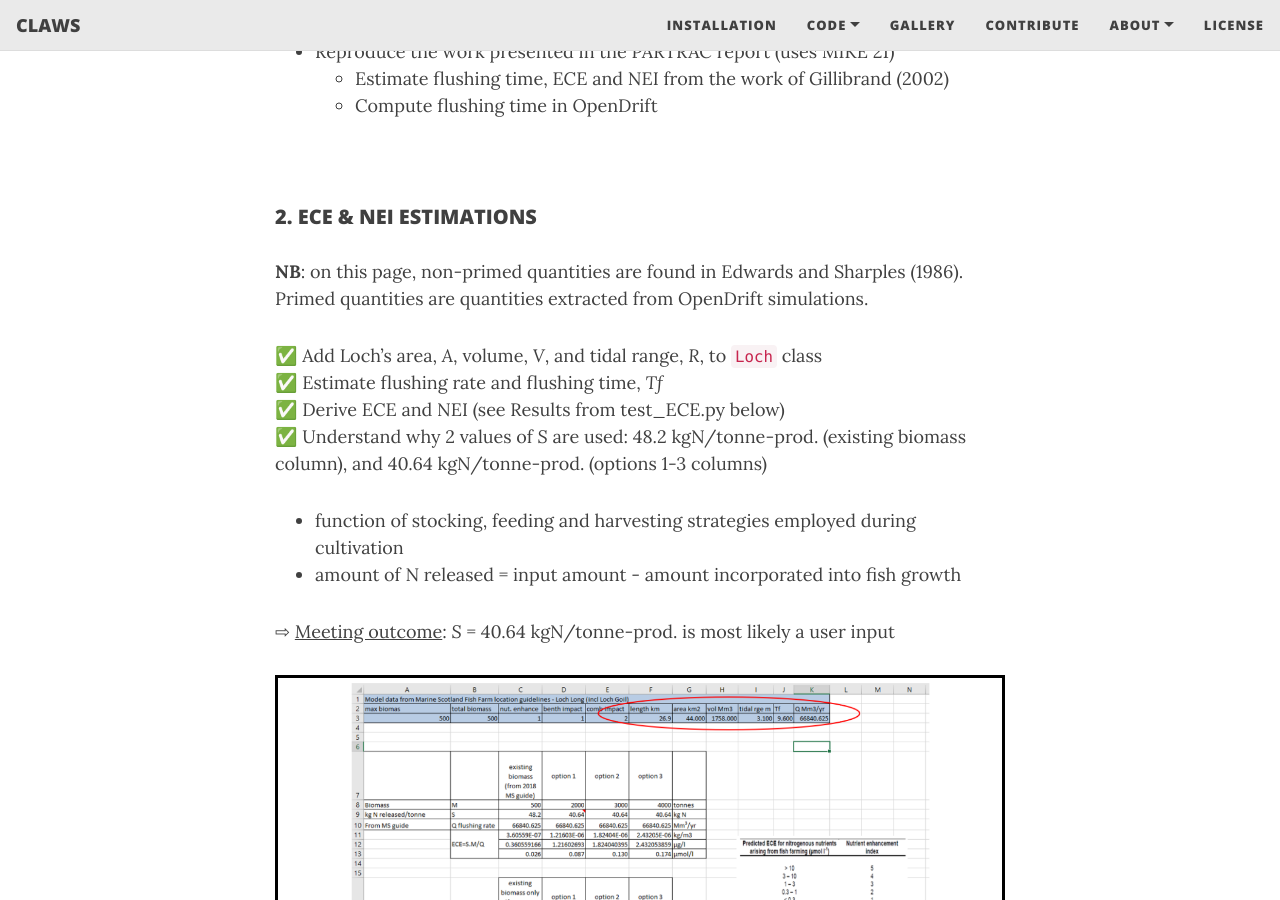
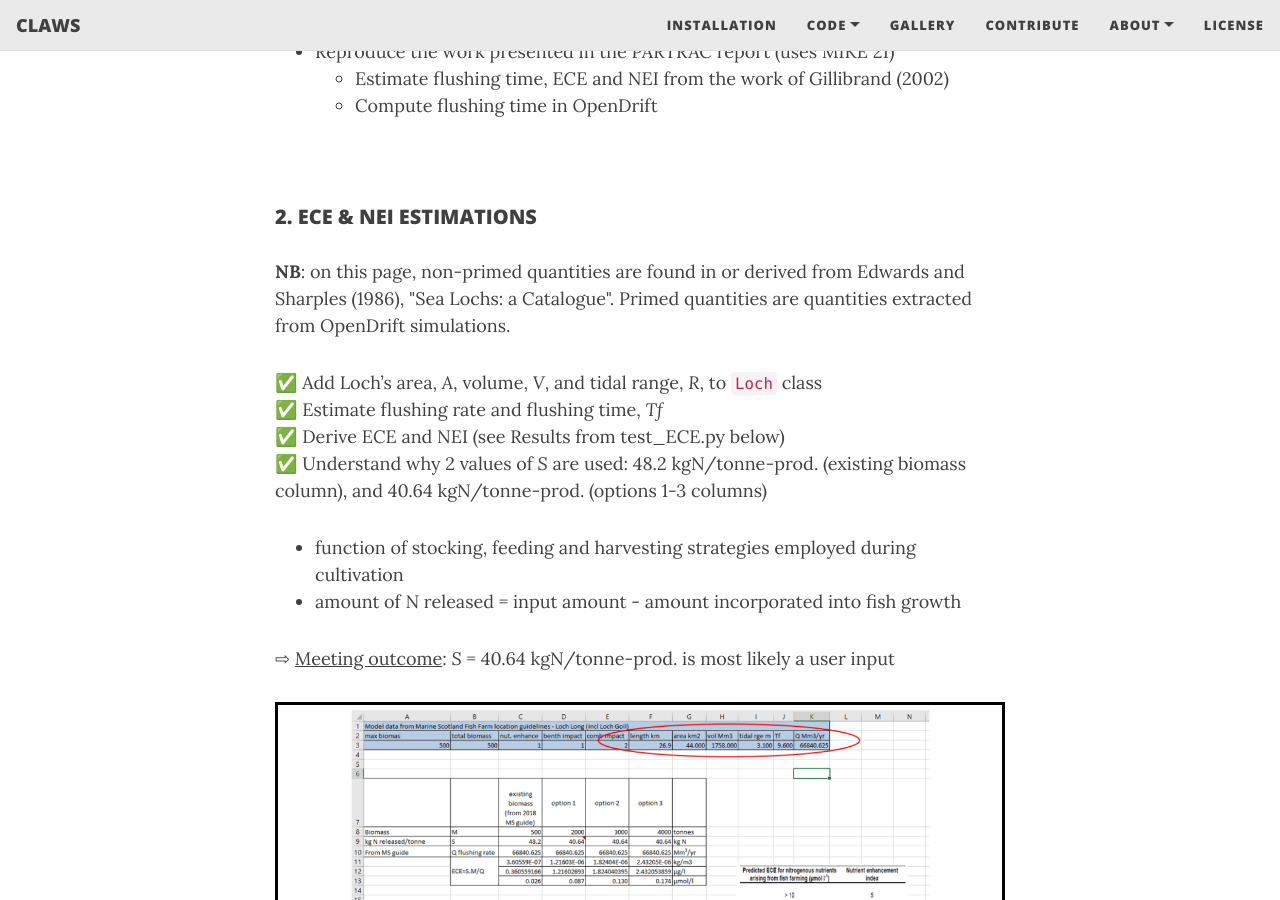
Before and after one commit to claws-scot/claws-scot.github.io, a Jekyll site: the page built from meetings/meeting-220613-N.md, in a window 1280 px wide and 900 px high, scrolled down 502 px. Built offline with Jekyll 4.4.1, drawn with Linux system fonts in a browser that asks for light colours; nearby versions of some CDN libraries.

Commit message:
Editing web pages

```diff
--- a/meetings/meeting-220613-N.md
+++ b/meetings/meeting-220613-N.md
@@ -20,7 +20,7 @@ nav-short: true
 &nbsp;
 <h5>2. ECE & NEI ESTIMATIONS</h5>
 
-<p><b>NB</b>: on this page, non-primed quantities are found in Edwards and Sharples (1986).
+<p><b>NB</b>: on this page, non-primed quantities are found in or derived from Edwards and Sharples (1986), "Sea Lochs: a Catalogue".
 Primed quantities are quantities extracted from OpenDrift simulations.</p>
 
 &#9989; Add Loch's area, _A_, volume, _V_, and tidal range, _R_, to `Loch` class
```
